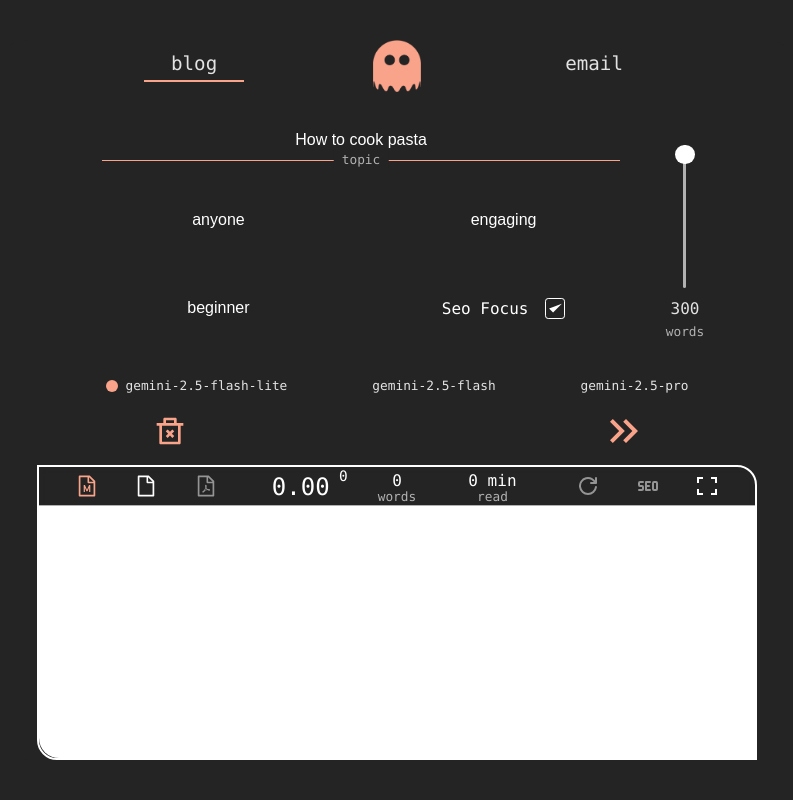
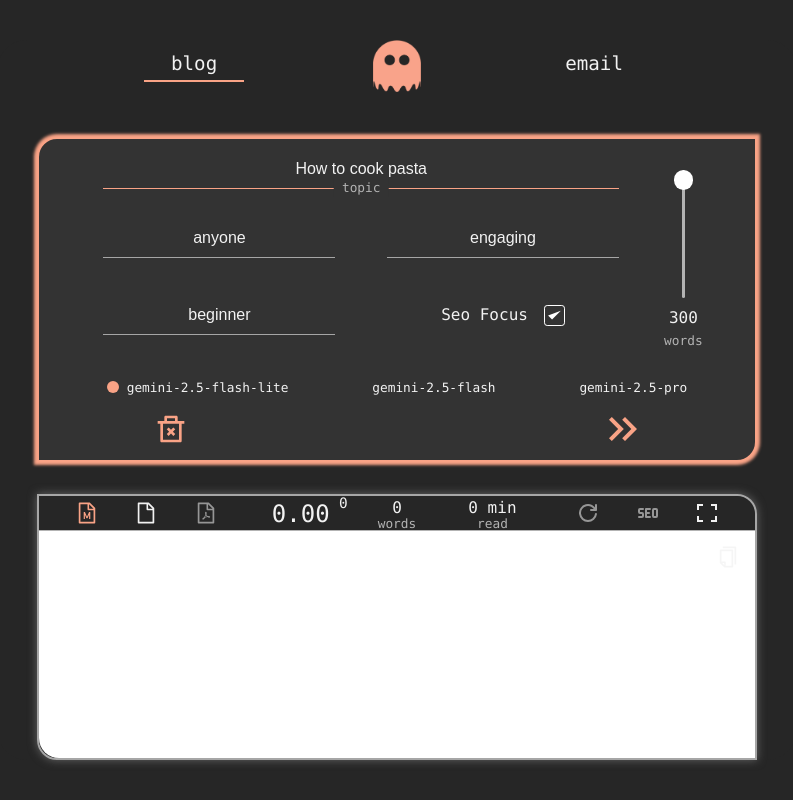
Before and after one commit to andreberezin/prompt-fiction, a React (Vite) app in the folder client/: page / in a window 1280 px wide. Shown: the whole page, without its empty margins (243-1036 px from the left). Built offline with nearby package versions, Linux system fonts and the light colour scheme.

Commit message:
utilize scss more

```diff
--- a/client/src/components/BlogForm.tsx
+++ b/client/src/components/BlogForm.tsx
@@ -191,18 +191,20 @@ export default function BlogForm() {
         <div
             id='blog'
             className='container'
+            tabIndex={0}
         >
 
             {showForm &&
 				<form
 					id='blog-form'
+					tabIndex={0}
 					autoComplete='off'
 					onSubmit={(e) => {
                         handleSubmit(e);
                     }}
 				>
 
-					<div className='fields-column fields-column-1'>
+					<div className='fields-column fields-column-1' tabIndex={0}>
 
 						<label
 							id='topic'
@@ -228,7 +230,7 @@ export default function BlogForm() {
 						</label>
 
 					</div>
-					<div className='fields-column fields-column-2'>
+					<div className='fields-column fields-column-2' tabIndex={0}>
 						<div
 							className='double'
 						>
@@ -281,7 +283,7 @@ export default function BlogForm() {
 
 					</div>
 
-					<div className='fields-column fields-column-3'>
+					<div className='fields-column fields-column-3' tabIndex={0}>
 						<div className='double'>
 
                             {/*todo might switch to a <select> dropdown menu later*/}
@@ -325,7 +327,7 @@ export default function BlogForm() {
 						</div>
 					</div>
 
-					<div className='slider-column'>
+					<div className='slider-column' tabIndex={0}>
 						<label
 							id='wordCount'
 							className='long placeholder'
--- a/client/src/styles/App.scss
+++ b/client/src/styles/App.scss
@@ -12,7 +12,7 @@
   height: 90%;
   @include mixins.flex-centered;
   flex-direction: column;
-  background-color: variables.$background-color;
+  background-color: variables.$bg-color-dark;
   //padding: 1.5rem;
   border-radius: 30px;
   max-height: 1000px;
--- a/client/src/styles/aimodels.scss
+++ b/client/src/styles/aimodels.scss
@@ -45,7 +45,7 @@
 	  white-space: nowrap;
 	  opacity: 0;
 	  background-color: transparent;
-	  color: white;
+	  color: variables.$text-color-light;
 	  border-radius: 10px;
 	  transition: all 0.1s ease-in-out;
 	}
--- a/client/src/styles/form.scss
+++ b/client/src/styles/form.scss
@@ -9,7 +9,11 @@
 
   #blog-form,
   #email-form {
-	//margin: 1rem 0 1rem 0;
+	margin: 2rem 0 2rem 0;
+	border-radius: 20px 0 20px 0;
+	border: 2px solid variables.$border-color;
+	box-shadow: 0px 0px 10px 0px variables.$shadow-color;
+	background-color: variables.$bg-color-mid;
 	display: grid;
 	grid-template-columns: 40% 40% 10%;
 	grid-template-rows: 1fr 1fr 1fr auto 0.7fr;
@@ -18,6 +22,12 @@
 	width: 100%;
 	justify-content: center;
 	height: 55%;
+
+	&:not(.loading):not(.error):focus, // &:not(.loading):not(.error):has(> textarea:focus)
+	&:not(.loading):not(.error):focus-within {
+	  border-color: variables.$accent-color;
+	  box-shadow: 0px 0px 3px 3px variables.$accent-color;
+	}
 
 	.fields-column-1 { grid-column: 1 / span 2; grid-row: 1; }
 	.fields-column-2 { grid-column: 1 / span 2; grid-row: 2; }
@@ -64,10 +74,10 @@
 		outline: none;
 		background-color: transparent;
 		border: none;
-		border-bottom: 1px solid variables.$background-color;
+		border-bottom: 1px solid variables.$border-color;
 		padding: 0.5rem;
 		height: 40px;
-		color: white;
+		color: variables.$text-color-light;
 		width: 100%;
 		font-size: 1rem;
 		text-align: center;
@@ -89,6 +99,10 @@
 		}
 	  }
 
+	  input:is([type="range"]) {
+	  	border: none;
+	}
+
 	  &#seoFocus {
 		color: variables.$placeholder-color;
 		height: 40px;
@@ -101,7 +115,7 @@
 		user-select: none; /* Standard */
 
 		&:has(> input:checked) {
-		  color: white;
+		  color: variables.$text-color-light;
 		}
 	  }
 
@@ -119,7 +133,7 @@
 		  background: transparent;
 		  width: 50px;
 		  cursor: pointer;
-		  height: 20%;
+		  height: 18%;
 		  transition: all 0.1s ease-in-out;
 		  writing-mode: vertical-lr;
 		  //flex-grow: 1;
@@ -134,7 +148,7 @@
 			}
 
 			&::-webkit-slider-runnable-track {
-			  background-color: white;
+			  background-color: variables.$text-color-light;
 			}
 		  }
 
@@ -198,7 +212,7 @@
 
 	  &.filled {
 		&::after {
-		  background-color: variables.$background-color;
+		  background-color: variables.$bg-color-mid;
 		  color: variables.$placeholder-color;
 		  //width: fit-content;
 		}
--- a/client/src/styles/hover-icon-button.scss
+++ b/client/src/styles/hover-icon-button.scss
@@ -49,7 +49,7 @@
 	white-space: nowrap;
 	opacity: 0;
 	background-color: transparent;
-	color: white;
+	color: variables.$text-color-light;
 	border-radius: 10px;
 	transition: all 0.1s ease-in-out;
 	font-size: 0.8rem;
--- a/client/src/styles/index.scss
+++ b/client/src/styles/index.scss
@@ -9,8 +9,8 @@
   font-weight: 400;
 
   color-scheme: light dark;
-  color: rgba(255, 255, 255, 0.87);
-  background-color: variables.$background-color;;
+  color: variables.$text-color-light;
+  background-color: variables.$bg-color-dark;;
 
   font-synthesis: none;
   text-rendering: optimizeLegibility;
--- a/client/src/styles/output.scss
+++ b/client/src/styles/output.scss
@@ -8,12 +8,11 @@
   width: 100%;
   background-color: transparent;
   backdrop-filter: blur(5px);
-  color: white;
+  color: variables.$text-color-light;
   border-radius: 0 20px 0 20px;
-  border: 2px solid white;
+  border: 2px solid variables.$border-color;
+  box-shadow: 0 0 10px 0 variables.$shadow-color;
   position: relative;
-  //border: 2px solid white;
-  //transition: all 0.1s ease-in-out;
 
   &:not(.loading):not(.error):focus, // &:not(.loading):not(.error):has(> textarea:focus)
   &:not(.loading):not(.error):focus-within {
@@ -48,6 +47,8 @@
     align-items: center;
     justify-content: space-around;
     flex-direction: row;
+    background-color: variables.$bg-color-dark;
+    border-radius: 0 20px 0 0;
 
     div {
       display: flex;
@@ -144,6 +145,8 @@
     height: 100%;
     @include mixins.flex-centered;
     flex-direction: row;
+    background-color: variables.$bg-color-light;
+    border-radius: 0 0 0 20px;
 
     #textareas-container {
       flex: 1;
@@ -151,6 +154,7 @@
       @include mixins.flex-centered;
       flex-direction: row;
       gap: 0.5rem;
+      background-color: transparent;
 
       .textarea-container {
         width: 100%;
@@ -159,19 +163,7 @@
         flex-direction: row;
         border-radius: 0 0 0 20px;
         position: relative;
-
-        //&:only-child {
-        //  width: 100%;
-        //}
-        //
-        //&:not(:only-child) {
-        //  width: 50%;
-        //}
-        //
-        //&:nth-child(2),
-        //&:nth-child(3){
-        //  border-radius: 0;
-        //}
+        background-color: transparent;
 
         &:not(:nth-child(1)) {
           border-radius: 0;
--- a/client/src/styles/variables.scss
+++ b/client/src/styles/variables.scss
@@ -1,4 +1,10 @@
-$accent-color: #F9A48A;
-$background-color: #242424;
-$placeholder-color: #b1b1b1;
-$error-color: #fb5d53;
+$accent-color: hsla(15, 90%, 75%, 100);
+$bg-color-dark: hsla(0, 0%, 15%, 100);
+$bg-color-mid: hsla(0, 0%, 20%, 100);
+$bg-color-light: hsla(0, 0%, 25%, 100);
+$placeholder-color: hsla(0, 0%, 70%, 100);
+$error-color: hsla(4, 95%, 65%, 100);
+$border-color: hsl(0, 0%, 65%, 100);
+$shadow-color: hsl(0, 0%, 40%, 100);
+$text-color-light: hsl(0, 0%, 95%, 100);
+$text-color-dark: hsl(0, 0%, 70%, 100);
```
